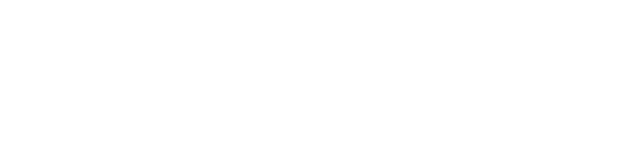
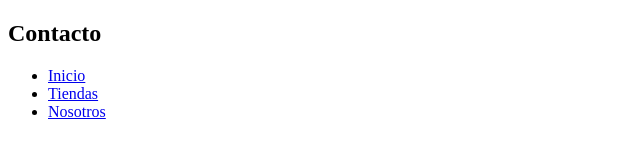
Before and after one commit to Jarbe-12/Pinta-Express, a plain HTML site: page contacto.html in a window 1280 px wide. Shown: the whole page, without its empty margins (0-640 px from the left). Drawn offline with Linux system fonts and the light colour scheme.

Commit message:
implementacion menu de navegacion

```diff
--- a/contacto.html
+++ b/contacto.html
@@ -1,11 +1,25 @@
 <!DOCTYPE html>
 <html lang="es">
+
 <head>
     <meta charset="UTF-8">
     <meta name="viewport" content="width=device-width, initial-scale=1.0">
     <title>Contacto | Pinta Express</title>
 </head>
+
 <body>
+    <header>
+        <h2>Contacto</h2>
+        <nav>
+            <ul>
+                <li><a href="index.html">Inicio</a></li>
+                <li><a href="tiendas.html">Tiendas</a></li>
+                <li><a href="nosotros.html">Nosotros</a></li>
+            </ul>
+        </nav>
+
+    </header>
 
 </body>
+
 </html>
```
Also changed, not shown: index.html (+10 -0 lines), nosotros.html (+10 -0 lines), tiendas.html (+13 -0 lines).
